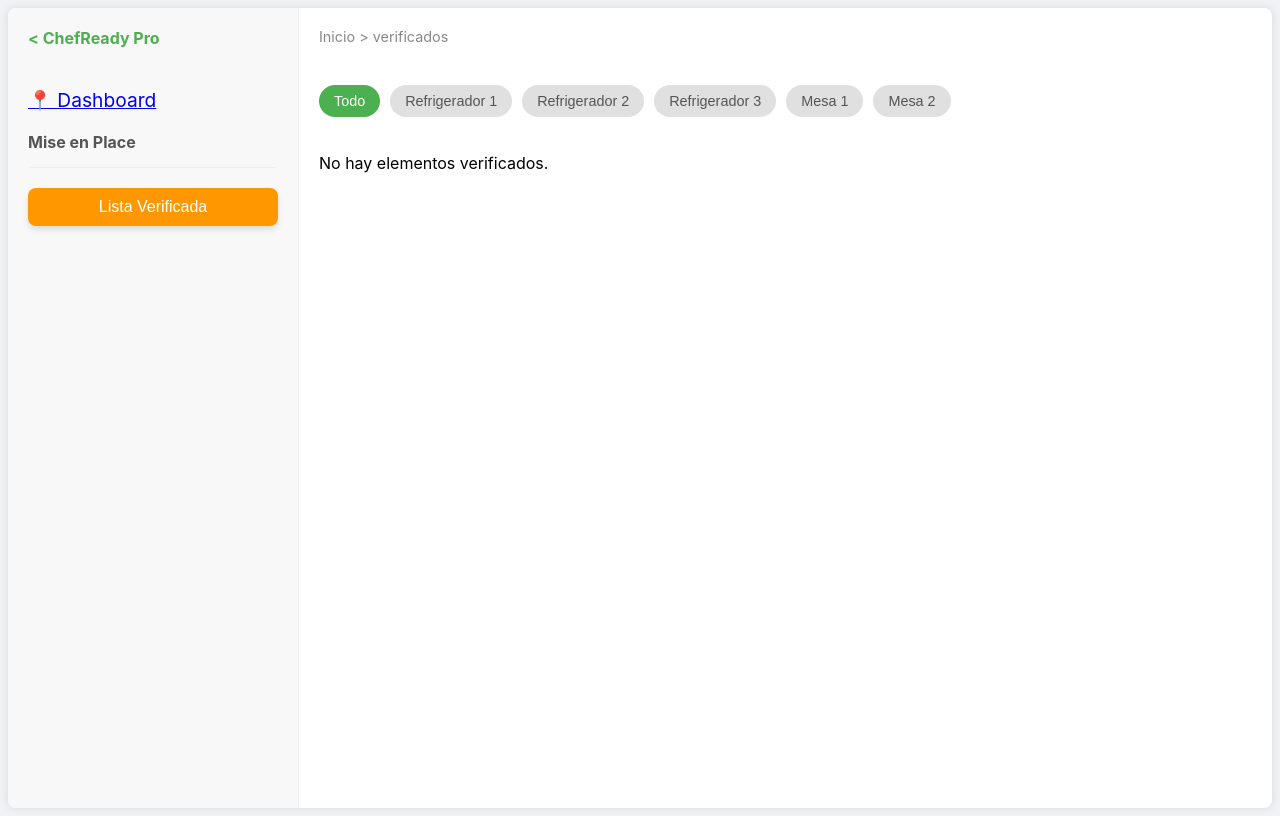
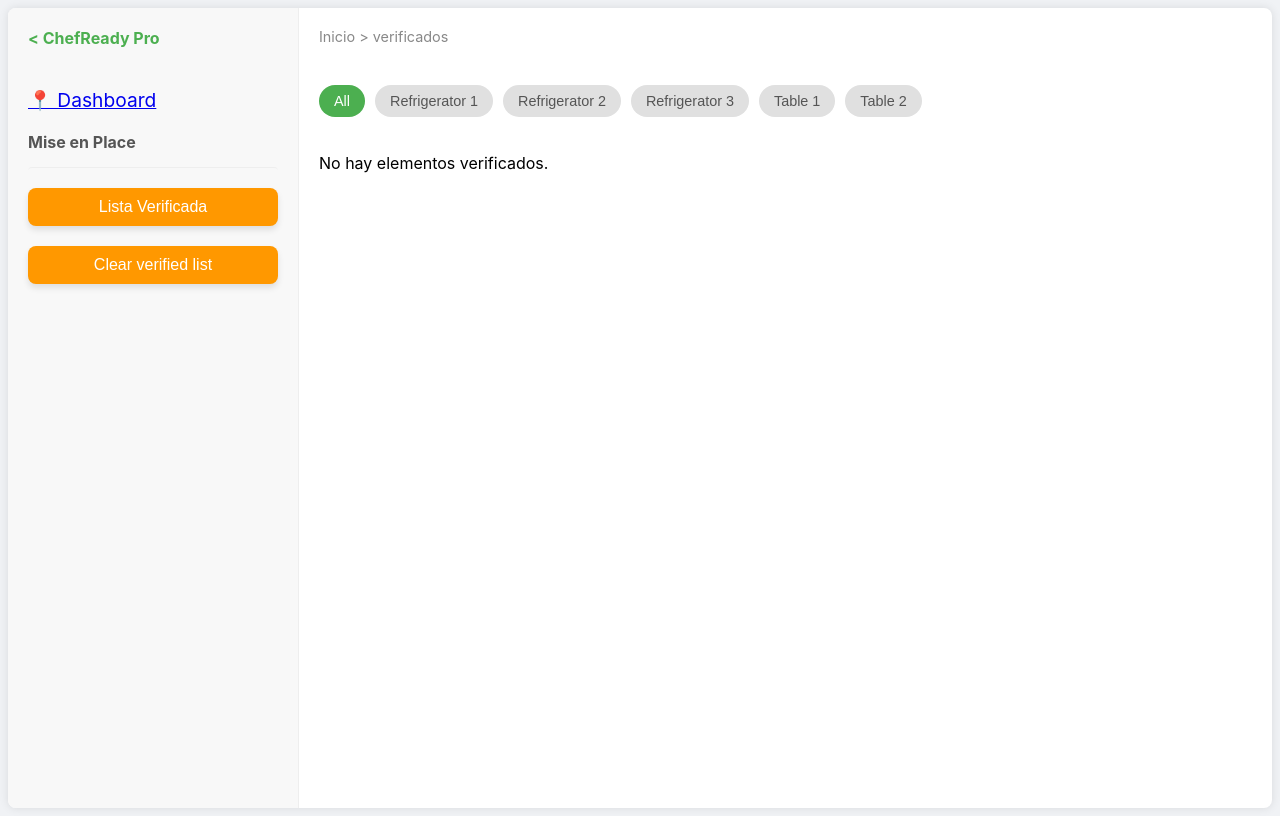
Before and after one commit to RichArdila/Miseenplacedemo, a React (Create React App) app: page /verificados in a window 1280 px wide. Built offline with nearby package versions, Linux system fonts and the light colour scheme.

Commit message:
Added button to clear verified list - clear localstorage

```diff
--- a/src/components/Sidebar.js
+++ b/src/components/Sidebar.js
@@ -5,6 +5,11 @@ import { Link, useNavigate } from "react-router-dom";
 
 const Sidebar = () => {
   const navigate = useNavigate();
+
+  const handleClearVerified = () => {
+    localStorage.removeItem("verifiedItems");
+    window.location.reload(); // Recarga la página para actualizar la UI
+  };
 
   return (
     <div className="sidebar">
@@ -15,7 +20,7 @@ const Sidebar = () => {
       </div>
       <ul className="sidebar-menu">
         <li className="menu-item">
-          <Link to="/dashboard" className="icon">
+          <Link to="Dashboard" className="icon">
             📍 Dashboard
           </Link>
         </li>
@@ -31,6 +36,14 @@ const Sidebar = () => {
             Lista Verificada
           </button>
         </li>
+        <li className="menu-item">
+          <button
+            className="verified-list-button"
+            onClick={handleClearVerified}
+          >
+            Clear verified list
+          </button>
+        </li>
       </ul>
     </div>
   );
--- a/src/components/VerifiedList.js
+++ b/src/components/VerifiedList.js
@@ -1,4 +1,3 @@
-// ... código existente ...
 import React, { useEffect, useState } from "react";
 import "../styles/Lists.css";
 import "../styles/FilterButtons.css";
@@ -17,12 +16,12 @@ const VerifiedList = () => {
   return (
     <div className="verified-list-container">
       <div className="filter-buttons">
-        <button className="filter-button active">Todo</button>
-        <button className="filter-button">Refrigerador 1</button>
-        <button className="filter-button">Refrigerador 2</button>
-        <button className="filter-button">Refrigerador 3</button>
-        <button className="filter-button">Mesa 1</button>
-        <button className="filter-button">Mesa 2</button>
+        <button className="filter-button active">All</button>
+        <button className="filter-button">Refrigerator 1</button>
+        <button className="filter-button">Refrigerator 2</button>
+        <button className="filter-button">Refrigerator 3</button>
+        <button className="filter-button">Table 1</button>
+        <button className="filter-button">Table 2</button>
       </div>
       <div className="verified-items-list">
         {items.length === 0 ? (
--- a/src/data/appData.js
+++ b/src/data/appData.js
@@ -7,18 +7,21 @@ export const appData = {
           name: "Espátula para freidora",
           quantity: "1 unidad",
           image: "https://placehold.co/50x50/aabbcc/ffffff?text=Tool1",
+          verified: false,
         },
         {
           id: "T002",
           name: "Cesta de freidora",
           quantity: "2 unidades",
           image: "https://placehold.co/50x50/ccbbaa/ffffff?text=Tool2",
+          verified: false,
         },
         {
           id: "T003",
           name: "Termómetro de aceite",
           quantity: "1 unidad",
           image: "https://placehold.co/50x50/bbaacc/ffffff?text=Tool3",
+          verified: false,
         },
       ],
       Food: [
@@ -27,18 +30,21 @@ export const appData = {
           name: "Alitas de pollo",
           quantity: "2 Bolsas",
           image: "https://placehold.co/50x50/aaccbb/ffffff?text=Food1",
+          verified: false,
         },
         {
           id: "F002",
           name: "Papas fritas",
           quantity: "5 Bolsas",
           image: "https://placehold.co/50x50/ccabba/ffffff?text=Food2",
+          verified: false,
         },
         {
           id: "F003",
           name: "Aros de cebolla",
           quantity: "3 Bolsas",
           image: "https://placehold.co/50x50/abccba/ffffff?text=Food3",
+          verified: false,
         },
       ],
     },
@@ -49,18 +55,21 @@ export const appData = {
           name: "Pinzas de montaje",
           quantity: "2 unidades",
           image: "https://placehold.co/50x50/aabbcc/ffffff?text=ATool1",
+          verified: false,
         },
         {
           id: "AT002",
           name: "Guantes de manipulación",
           quantity: "1 par",
           image: "https://placehold.co/50x50/ccbbaa/ffffff?text=ATool2",
+          verified: false,
         },
         {
           id: "AT003",
           name: "Bandejas de ensamblaje",
           quantity: "5 unidades",
           image: "https://placehold.co/50x50/bbaacc/ffffff?text=ATool3",
+          verified: false,
         },
       ],
       Food: [
@@ -69,18 +78,21 @@ export const appData = {
           name: "Pan de hamburguesa",
           quantity: "100 unidades",
           image: "https://placehold.co/50x50/aaccbb/ffffff?text=AFood1",
+          verified: false,
         },
         {
           id: "AF002",
           name: "Carne de res",
           quantity: "50 unidades",
           image: "https://placehold.co/50x50/ccabba/ffffff?text=AFood2",
+          verified: false,
         },
         {
           id: "AF003",
           name: "Lechuga picada",
           quantity: "2 kg",
           image: "https://placehold.co/50x50/abccba/ffffff?text=AFood3",
+          verified: false,
         },
       ],
     },
@@ -91,18 +103,21 @@ export const appData = {
           name: "Espátula de parrilla",
           quantity: "1 unidad",
           image: "https://placehold.co/50x50/aabbcc/ffffff?text=GTool1",
+          verified: false,
         },
         {
           id: "GT002",
           name: "Cepillo de limpieza",
           quantity: "1 unidad",
           image: "https://placehold.co/50x50/ccbbaa/ffffff?text=GTool2",
+          verified: false,
         },
         {
           id: "GT003",
           name: "Termómetro de carne",
           quantity: "1 unidad",
           image: "https://placehold.co/50x50/bbaacc/ffffff?text=GTool3",
+          verified: false,
         },
       ],
       Food: [
@@ -111,18 +126,21 @@ export const appData = {
           name: "Costillas de cerdo",
           quantity: "5 kg",
           image: "https://placehold.co/50x50/aaccbb/ffffff?text=GFood1",
+          verified: false,
         },
         {
           id: "GF002",
           name: "Salchichas",
           quantity: "20 unidades",
           image: "https://placehold.co/50x50/ccabba/ffffff?text=GFood2",
+          verified: false,
         },
         {
           id: "GF003",
           name: "Maíz en mazorca",
           quantity: "12 unidades",
           image: "https://placehold.co/50x50/abccba/ffffff?text=GFood3",
+          verified: false,
         },
       ],
     },
@@ -133,18 +151,21 @@ export const appData = {
           name: "Tazón grande para ensalada",
           quantity: "2 unidades",
           image: "https://placehold.co/50x50/aabbcc/ffffff?text=STool1",
+          verified: false,
         },
         {
           id: "ST002",
           name: "Pinzas para ensalada",
           quantity: "3 unidades",
           image: "https://placehold.co/50x50/ccbbaa/ffffff?text=STool2",
+          verified: false,
         },
         {
           id: "ST003",
           name: "Centrifugadora de lechuga",
           quantity: "1 unidad",
           image: "https://placehold.co/50x50/bbaacc/ffffff?text=STool3",
+          verified: false,
         },
       ],
       Food: [
@@ -153,18 +174,21 @@ export const appData = {
           name: "Lechuga romana",
           quantity: "3 cabezas",
           image: "https://placehold.co/50x50/aaccbb/ffffff?text=SFood1",
+          verified: false,
         },
         {
           id: "SF002",
           name: "Tomates cherry",
           quantity: "1 kg",
           image: "https://placehold.co/50x50/ccabba/ffffff?text=SFood2",
+          verified: false,
         },
         {
           id: "SF003",
           name: "Pepino",
           quantity: "4 unidades",
           image: "https://placehold.co/50x50/abccba/ffffff?text=SFood3",
+          verified: false,
         },
       ],
     },
@@ -175,18 +199,21 @@ export const appData = {
           name: "Cuchillo de pan",
           quantity: "1 unidad",
           image: "https://placehold.co/50x50/aabbcc/ffffff?text=SWTool1",
+          verified: false,
         },
         {
           id: "SWT002",
           name: "Tabla de cortar",
           quantity: "2 unidades",
           image: "https://placehold.co/50x50/ccbbaa/ffffff?text=SWTool2",
+          verified: false,
         },
         {
           id: "SWT003",
           name: "Esparcidor de condimentos",
           quantity: "3 unidades",
           image: "https://placehold.co/50x50/bbaacc/ffffff?text=SWTool3",
+          verified: false,
         },
       ],
       Food: [
@@ -195,18 +222,21 @@ export const appData = {
           name: "Pan de sándwich",
           quantity: "50 rebanadas",
           image: "https://placehold.co/50x50/aaccbb/ffffff?text=SWFood1",
+          verified: false,
         },
         {
           id: "SWF002",
           name: "Jamón",
           quantity: "2 kg",
           image: "https://placehold.co/50x50/ccabba/ffffff?text=SWFood2",
+          verified: false,
         },
         {
           id: "SWF003",
           name: "Queso suizo",
           quantity: "1 kg",
           image: "https://placehold.co/50x50/abccba/ffffff?text=SWFood3",
+          verified: false,
         },
       ],
     },
@@ -217,18 +247,21 @@ export const appData = {
           name: "Pala de pizza",
           quantity: "1 unidad",
           image: "https://placehold.co/50x50/aabbcc/ffffff?text=PTool1",
+          verified: false,
         },
         {
           id: "PT002",
           name: "Cortador de pizza",
           quantity: "2 unidades",
           image: "https://placehold.co/50x50/ccbbaa/ffffff?text=PTool2",
+          verified: false,
         },
         {
           id: "PT003",
           name: "Piedra para pizza",
           quantity: "1 unidad",
           image: "https://placehold.co/50x50/bbaacc/ffffff?text=PTool3",
+          verified: false,
         },
       ],
       Food: [
@@ -237,18 +270,21 @@ export const appData = {
           name: "Masa de pizza",
           quantity: "10 unidades",
           image: "https://placehold.co/50x50/aaccbb/ffffff?text=PFood1",
+          verified: false,
         },
         {
           id: "PF002",
           name: "Salsa de tomate",
           quantity: "3 latas",
           image: "https://placehold.co/50x50/ccabba/ffffff?text=PFood2",
+          verified: false,
         },
         {
           id: "PF003",
           name: "Queso mozzarella",
           quantity: "2 kg",
           image: "https://placehold.co/50x50/abccba/ffffff?text=PFood3",
+          verified: false,
         },
       ],
     },
```
